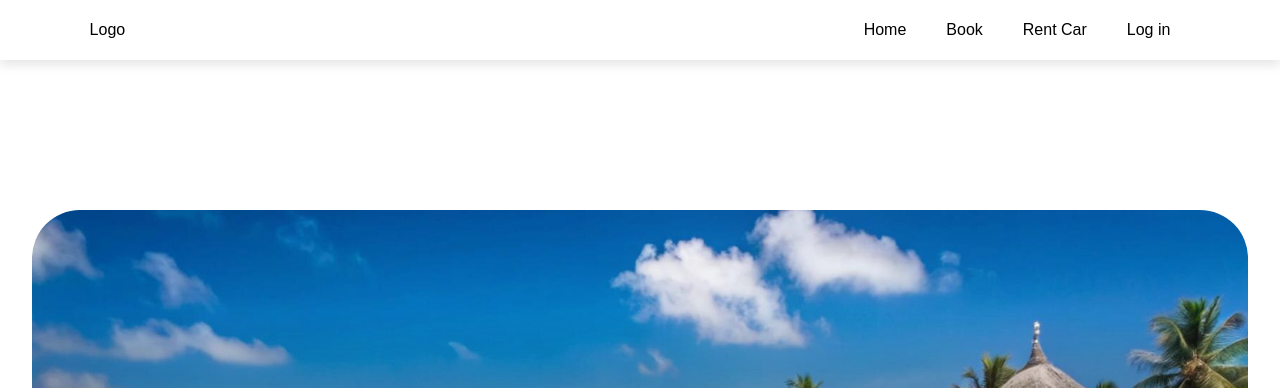
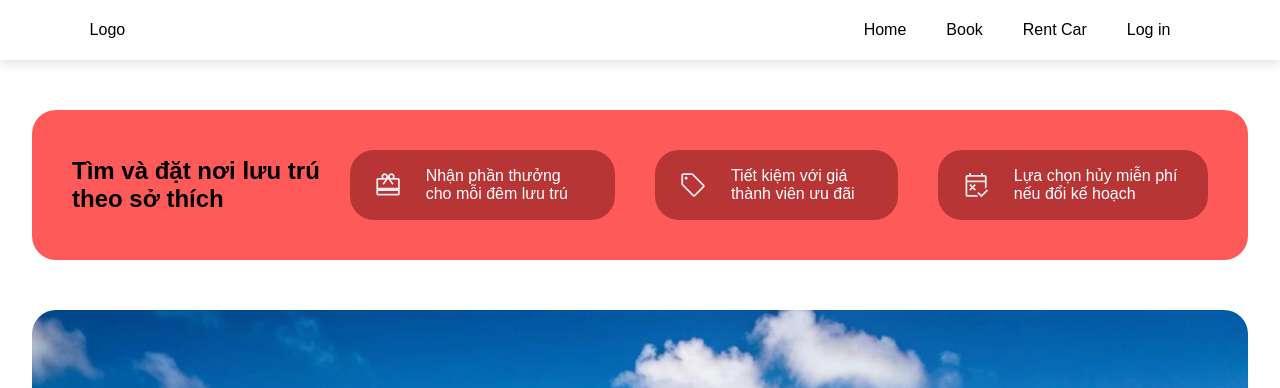
Before and after one commit to LT-Nhat-Minh/-n-IE104, a plain HTML site: page index.html in a window 1280 px wide. Shown: the top 388 px of the page. Drawn offline with nearby package versions, Linux system fonts and the light colour scheme.

Commit message:
update introduce tag

```diff
--- a/app.js
+++ b/app.js
@@ -12,7 +12,7 @@ let lengthItems = items.length -1;
 next.onclick = function(){
     if(items[active+2].offsetLeft <= list.offsetWidth - slider.offsetWidth){
         active = active + 2;
-        list.style.left = -items[active].offsetLeft -72 + 'px';
+        list.style.left = -items[active].offsetLeft - 72 + 'px';
     }
     else{
         list.style.left = - (list.offsetWidth - slider.offsetWidth) + 'px';
--- a/index.html
+++ b/index.html
@@ -9,6 +9,7 @@
     <link rel="stylesheet" href="https://fonts.googleapis.com/css2?family=Material+Symbols+Outlined:opsz,wght,FILL,GRAD@20..48,100..700,0..1,-50..200" />
 </head>
 <body>
+    <!-- ------------------------------------------- -->
     <div class="navigationbar">
         <header class="nav">
             <a href="#">
@@ -38,6 +39,16 @@
             <nav>
         <header>
     </div>
+    <!-- ------------------------------------------- -->
+    <div class="introduce">
+        <h2>Tìm và đặt nơi lưu trú theo sở thích</h2>
+        <div>
+            <p><svg xmlns="http://www.w3.org/2000/svg" height="48px" viewBox="0 -960 960 960" width="48px" fill="#e8eaed"><path d="M140-277v97h680v-97H140Zm0-443h125q-5-9-8-22.5t-3-24.5q0-47.08 33-80.04Q320-880 366-880q30.74 0 56.87 15.5T464-825l16.5 26 16.5-26q16-25 41.02-40 25.01-15 53.87-15Q640-880 673-847.5t33 80.86q0 10.64-2.5 21.64t-7.5 25h124q24 0 42 18t18 42v480q0 24-18 42t-42 18H140q-24 0-42-18t-18-42v-480q0-24 18-42t42-18Zm0 336h680v-276H571l100 139-48 36-143-198-143 198-48-36 100-139H140v276Zm227-330q22 0 37.5-15.5T420-767q0-22-15.5-37.5T367-820q-22 0-37.5 15.5T314-767q0 22 15.5 37.5T367-714Zm225 0q22.95 0 38.47-15.5Q646-745 646-767t-15.53-37.5Q614.95-820 592-820q-21 0-36.5 15.5T540-767q0 22 15.5 37.5T592-714Z"/></svg>Nhận phần thưởng cho mỗi đêm lưu trú</p>
+            <p><svg xmlns="http://www.w3.org/2000/svg" height="48px" viewBox="0 -960 960 960" width="48px" fill="#e8eaed"><path d="M863-404 557-97q-9 8.5-20.25 12.75T514.25-80Q503-80 492-84.5T472-97L98-472q-8-8-13-18.96-5-10.95-5-23.04v-306q0-24.75 17.63-42.38Q115.25-880 140-880h307q12.07 0 23.39 4.87Q481.7-870.25 490-862l373 373q9.39 9 13.7 20.25 4.3 11.25 4.3 22.5t-4.5 22.75Q872-412 863-404ZM516-138l306-307-375-375H140v304l376 378ZM245-664q21 0 36.5-15.5T297-716q0-21-15.5-36.5T245-768q-21 0-36.5 15.5T193-716q0 21 15.5 36.5T245-664Zm236 185Z"/></svg>Tiết kiệm với giá thành viên ưu đãi</p>
+            <p><svg xmlns="http://www.w3.org/2000/svg" height="48px" viewBox="0 -960 960 960" width="48px" fill="#e8eaed"><path d="M662-60 520-202l42-42 99 99 184-184 42 43L662-60ZM289-287l-42-42 71-71-71-71 42-42 71 71 71-71 42 42-71 71 71 71-42 42-71-71-71 71ZM180-80q-24 0-42-18t-18-42v-620q0-24 18-42t42-18h65v-60h65v60h340v-60h65v60h65q24 0 42 18t18 42v352l-60 60v-222H180v430h317l60 60H180Zm0-550h600v-130H180v130Zm0 0v-130 130Z"/></svg>Lựa chọn hủy miễn phí nếu đổi kế hoạch</p>
+        </div>
+    </div>
+    <!-- ------------------------------------------- -->
     <div class="recep_container">
         <div class="box">
             <div class="recep_header">
@@ -298,11 +309,7 @@
             </div>
         </div>
     </div>
-    <div class="slider_hotel">
-        <div class="slider_list">
-
-        </div>
-    </div>
+    <!-- ------------------------------------------- -->
     <div>
         <footer class="ftr">
             <div class="ftr_box">
--- a/style.css
+++ b/style.css
@@ -68,14 +68,44 @@ i{
 .nav-item:hover .sub-nav{
     display: block;
 }
-
+/*-------------------------- Introduce ------------------------*/
+.introduce{
+    width: 95%;
+    height: 150px;
+    max-width: 1300px;
+    display: flex;
+    justify-content: space-between;
+    margin: auto;
+    padding: 40px;
+    background-color: rgb(255, 90, 90);
+    border-radius: 24px;
+    margin-top: 50px;
+}
+.introduce h2{
+    display: flex;
+    align-items: center;
+}
+.introduce div{
+    display: flex;
+    gap: 40px;
+}
+.introduce div p{
+    display: flex;
+    justify-content: center;
+    align-items: center;
+    padding: 24px;
+    gap: 24px;
+    background-color: rgb(184, 53, 53);
+    border-radius: 24px;
+    color: #fff;
+}
 /*-------------------------- Reception ------------------------*/
 
 .recep_container{
-    margin-top: 150px;
+    margin-top: 50px;
 }
 .box{
-    border-radius: 48px;
+    border-radius: 24px;
     width: 95%;
     max-width: 1300px;
     height: 800px;
```
